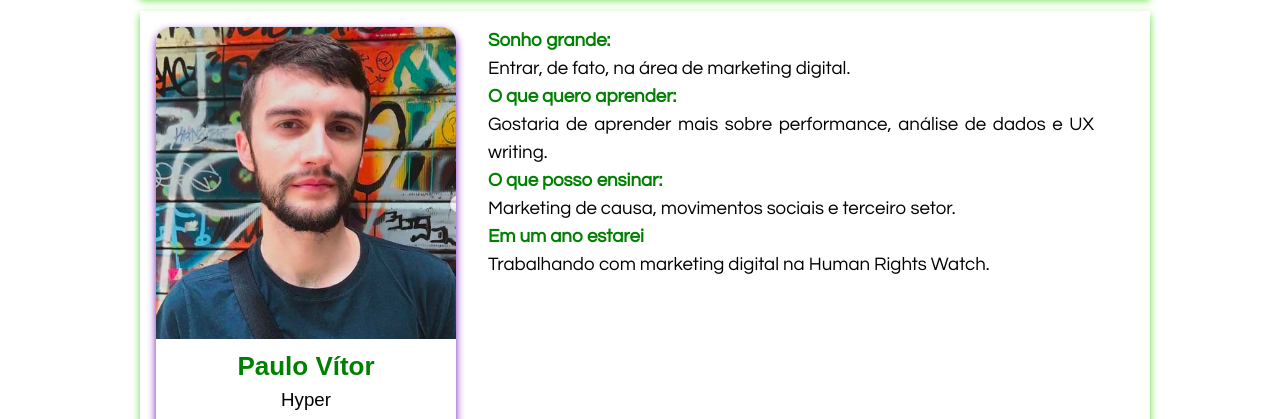
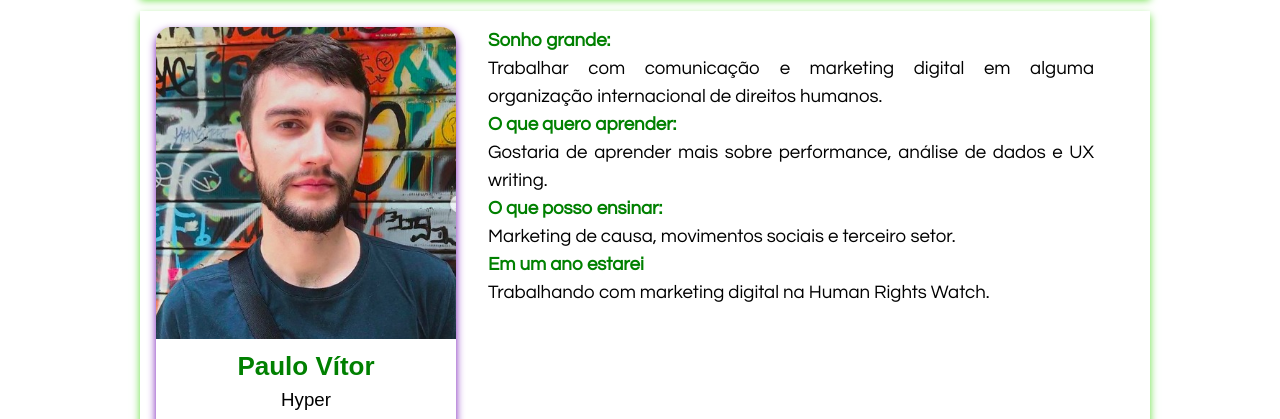
Before and after one commit to luizcsbh/gamaxp, a plain HTML site: page index.html in a window 1280 px wide. Shown: the part 4221-4640 px from the top of the page. Drawn offline with nearby package versions, Linux system fonts and the light colour scheme.

Commit message:
Alteração do sonho de Paulo

```diff
--- a/index.html
+++ b/index.html
@@ -215,7 +215,7 @@
             </div><!-- Fim div card-->
             <div class="descricao">
               <span>Sonho grande:</span>
-              <p>Entrar, de fato, na área de marketing digital.
+              <p>Trabalhar com comunicação e marketing digital em alguma organização internacional de direitos humanos.
               </p>
               <span>O que quero aprender:</span>
               <p>Gostaria de aprender mais sobre performance, análise de dados e UX writing.
```
